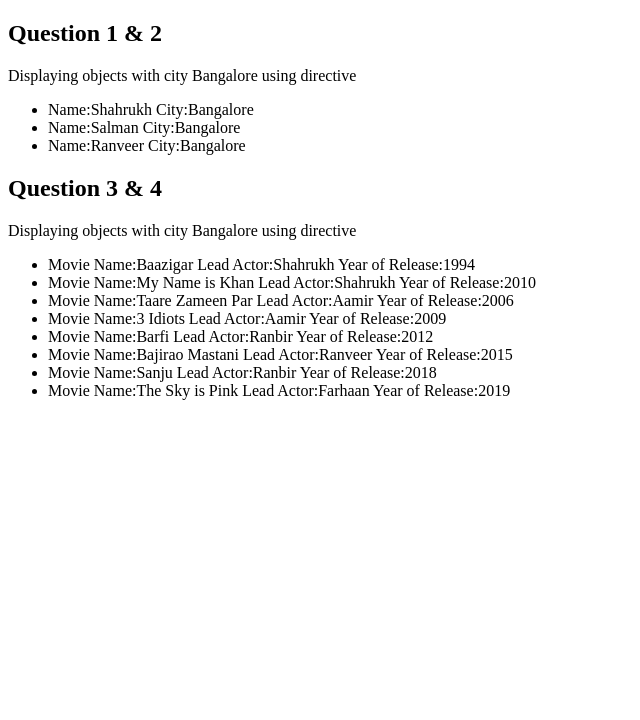
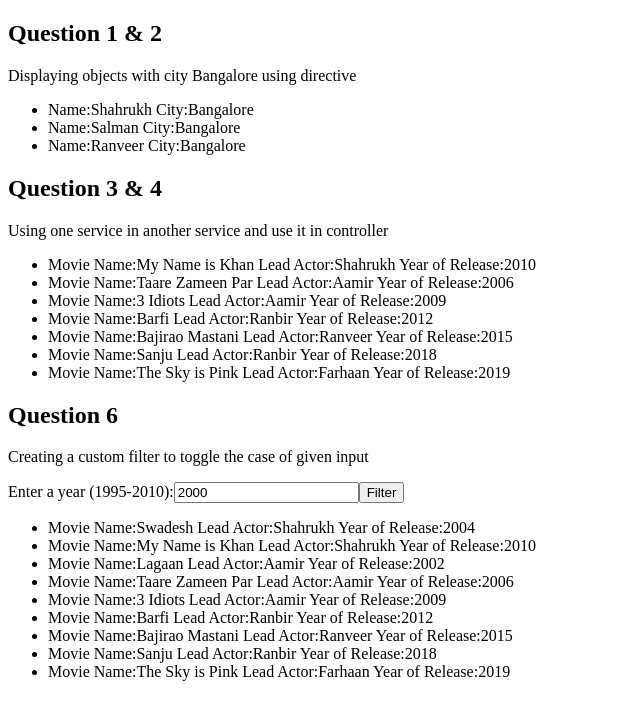
Before and after one commit to joydeep-maiti/AngularJS-Assignment-1, an Angular app: page / in a window 1280 px wide. Shown: the top 720 px of the page, without its empty margins (0-640 px from the left). Built offline with nearby package versions, Linux system fonts and the light colour scheme.

Commit message:
Upto Q4 done

```diff
--- a/src/app/app.module.ts
+++ b/src/app/app.module.ts
@@ -1,5 +1,6 @@
 import { BrowserModule } from '@angular/platform-browser';
 import { NgModule } from '@angular/core';
+import { FormsModule } from '@angular/forms'
 
 import { AppRoutingModule } from './app-routing.module';
 import { AppComponent } from './app.component';
@@ -16,7 +17,8 @@
   ],
   imports: [
     BrowserModule,
-    AppRoutingModule
+    AppRoutingModule,
+    FormsModule
   ],
   providers: [
     Service1Service,
--- a/src/app/component2/component2.component.html
+++ b/src/app/component2/component2.component.html
@@ -1,5 +1,5 @@
 <h2>Question 3 & 4</h2>
-<p> Displaying objects with city Bangalore using directive</p>
+<p> Using one service in another service and use it in controller</p>
 <ul>
     <li *ngFor="let obj of moviesAfter2005">
         {{"Movie Name:"+obj.name+"  "}}
@@ -7,3 +7,16 @@
         {{"Year of Release:"+obj.year+"  "}}
     </li>
 </ul>
+
+<h2>Question 6</h2>
+<p>Creating a custom filter to toggle the case of given input</p>
+<label>Enter a year (1995-2010):</label>
+<input type="number" [(ngModel)]="year" />
+<button (click)="onClickHandler()">Filter</button>
+<ul>
+    <li *ngFor="let obj of moviesAfterYear">
+        {{"Movie Name:"+obj.name+"  "}}
+        {{"Lead Actor:"+obj.actor+"  "}}
+        {{"Year of Release:"+obj.year+"  "}}
+    </li>
+</ul>
--- a/src/app/component2/component2.component.ts
+++ b/src/app/component2/component2.component.ts
@@ -1,5 +1,6 @@
 import { Component, OnInit } from '@angular/core';
 import { Service1Service } from '../service1.service';
+import { Service2Service } from '../service2.service';
 
 @Component({
   selector: 'app-component2',
@@ -7,9 +8,17 @@
   styleUrls: ['./component2.component.css']
 })
 export class Component2Component implements OnInit {
-  moviesAfter2005 = []
+  moviesAfter2005 = [];
+  moviesAfterYear = []
+  year = 2000;
   constructor(mymovies:Service1Service) {
-    this.moviesAfter2005 = mymovies.getMovies();
+    this.moviesAfter2005 = mymovies.getMovies(2005);
+    this.moviesAfterYear = mymovies.getMovies(this.year);
+  }
+
+  onClickHandler(movieList:Service1Service) {
+    console.log("in click")
+    this.moviesAfterYear = movieList.getMovies(this.year);
   }
 
   ngOnInit() {
--- a/src/app/service1.service.ts
+++ b/src/app/service1.service.ts
@@ -10,10 +10,10 @@
     this.movies = movie.getMovieList();
   }
 
-  getMovies() {
-    let movieList = [{name:"Baazigar", actor:"Shahrukh", year: 1994}];
+  getMovies(year) {
+    let movieList = [];
     this.movies.forEach(element => {
-      if(element.year > 2005){
+      if(element.year >= year){
         movieList.push(element);
       }
     });
```
